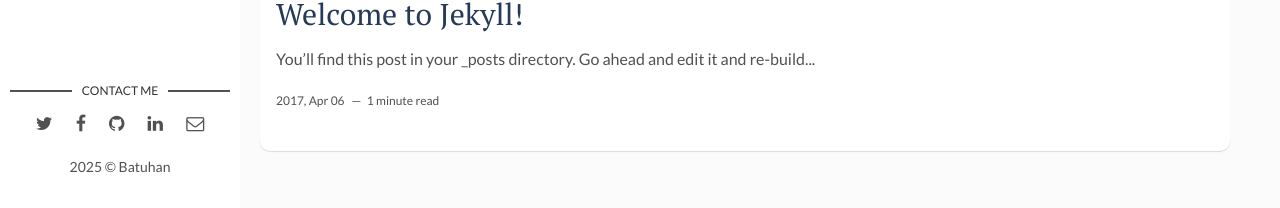
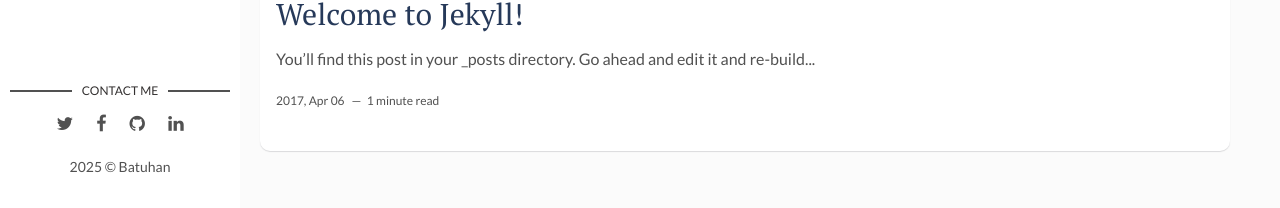
Before and after one commit to badizz/badizz.github.io, a Jekyll site: the page built from index.html, in a window 1280 px wide and 1256 px high. Shown: the part 1045-1253 px from the top of the window. Built offline with Jekyll 4.4.1, drawn with Linux system fonts in a browser that asks for light colours; the list of posts is cut into pages by our own code.

Commit message:
main edited

```diff
--- a/_layouts/main.html
+++ b/_layouts/main.html
@@ -19,7 +19,7 @@
         {% if site.social-twitter %}
           <li><a href="https://twitter.com/{{ site.social-twitter }}" target="_blank"><i class="fa fa-twitter" aria-hidden="true"></i></a></li>
         {% else %}
-          <li><a href="https://twitter.com/artemsheludko_" target="_blank"><i class="fa fa-twitter" aria-hidden="true"></i></a></li>
+          <li><a href="https://twitter.com/" target="_blank"><i class="fa fa-twitter" aria-hidden="true"></i></a></li>
         {% endif %}
         {% if site.social-facebook %}
           <li><a href="https://facebook.com/{{ site.social-facebook }}" target="_blank"><i class="fa fa-facebook" aria-hidden="true"></i></a></li>
@@ -39,7 +39,7 @@
         {% if site.social-email %}
           <li class="email"><a href="mailto:{{site.social-email}}"><i class="fa fa-envelope-o"></i></a></li>
         {% else %}
-          <li class="email"><a href="mailto:example.david@blog.com"><i class="fa fa-envelope-o" aria-hidden="true"></i></a></li>
+
         {% endif %}
       </ul>
     </section> <!-- End Section Contact -->
```
